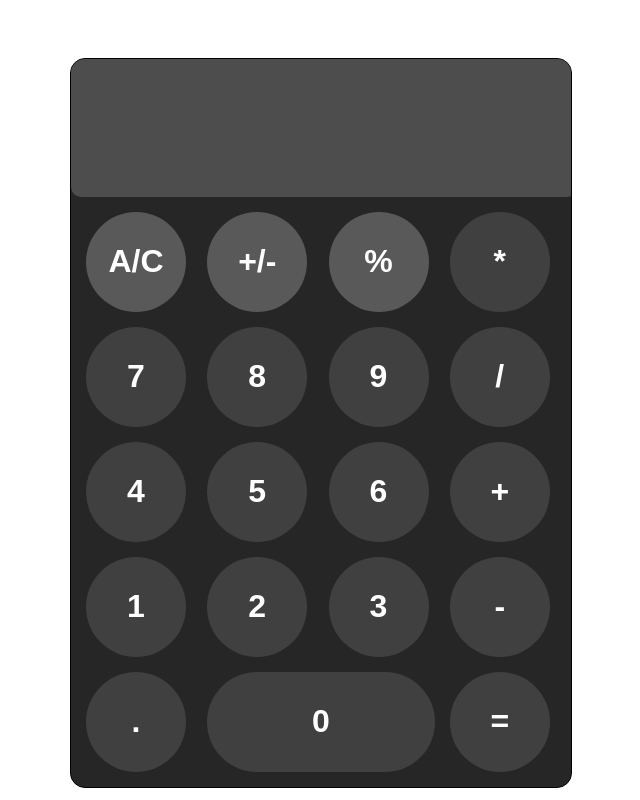
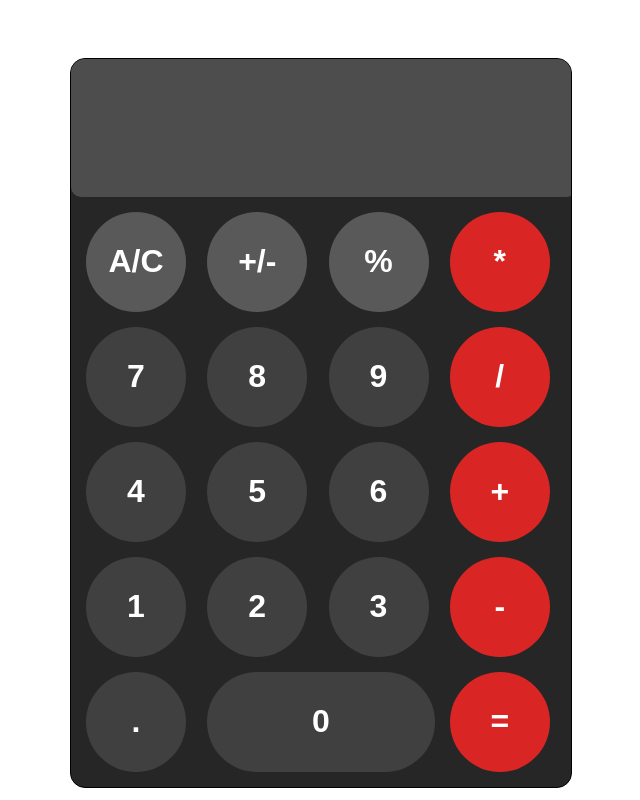
Before and after one commit to SynaiMclean/simple_calculator, a plain HTML site: page index.html in a window 1280 px wide. Shown: the whole page, without its empty margins (319-959 px from the left). Drawn offline with Linux system fonts and the light colour scheme.

Commit message:
Updated ID to Classes

```diff
--- a/index.html
+++ b/index.html
@@ -1,46 +1,38 @@
 <!DOCTYPE html>
 <html lang="en">
   <head>
-    <meta charset="UTF-8">
-    <meta name="viewport" content="width=device-width, initial-scale=1.0">
+    <meta charset="UTF-8" />
+    <meta name="viewport" content="width=device-width, initial-scale=1.0" />
     <title>Simple Calculator</title>
   </head>
   <body>
-    <link rel="stylesheet" href="styles.css">
+    <link rel="stylesheet" href="styles.css" />
     <div id="calculator">
-        <input id="display" type="text" readonly>
+      <input id="display" type="text" readonly />
       <div class="button-keys">
         <button onclick="clearDisplay()" id="clear" id>A/C</button>
         <button id="special" onclick="negativeNum()">+/-</button>
         <button onclick="makeDecimal()" id="special">%</button>
-            <button onclick="appearInDisplay('*')" id="operant">*</button>
+        <button onclick="appearInDisplay('*')" class="operant">*</button>
 
         <button onclick="appearInDisplay('7')">7</button>
         <button onclick="appearInDisplay('8')">8</button>
         <button onclick="appearInDisplay('9')">9</button>
-            <button onclick="appearInDisplay('/')" id="operant">/</button>
+        <button onclick="appearInDisplay('/')" class="operant">/</button>
         <button onclick="appearInDisplay('4')">4</button>
         <button onclick="appearInDisplay('5')">5</button>
         <button onclick="appearInDisplay('6')">6</button>
-            <button onclick="appearInDisplay('+')" id="operant">+</button>
+        <button onclick="appearInDisplay('+')" class="operant">+</button>
         <button onclick="appearInDisplay('1')">1</button>
         <button onclick="appearInDisplay('2')">2</button>
         <button onclick="appearInDisplay('3')">3</button>
-            <button onclick="appearInDisplay('-')"id="operant">-</button>
+        <button onclick="appearInDisplay('-')" class="operant">-</button>
 
         <button onclick="appearInDisplay('.')">.</button>
         <button id="zero" onclick="appearInDisplay('0') ">0</button>
 
-
-            <button onclick="calculate()" id="operant">=</button>
-
-
-
-
-
+        <button onclick="calculate()" class="operant">=</button>
       </div>
-
-
     </div>
 
     <script src="index.js" defer></script>
```
Lines whose indentation alone changed are shown as unchanged.
